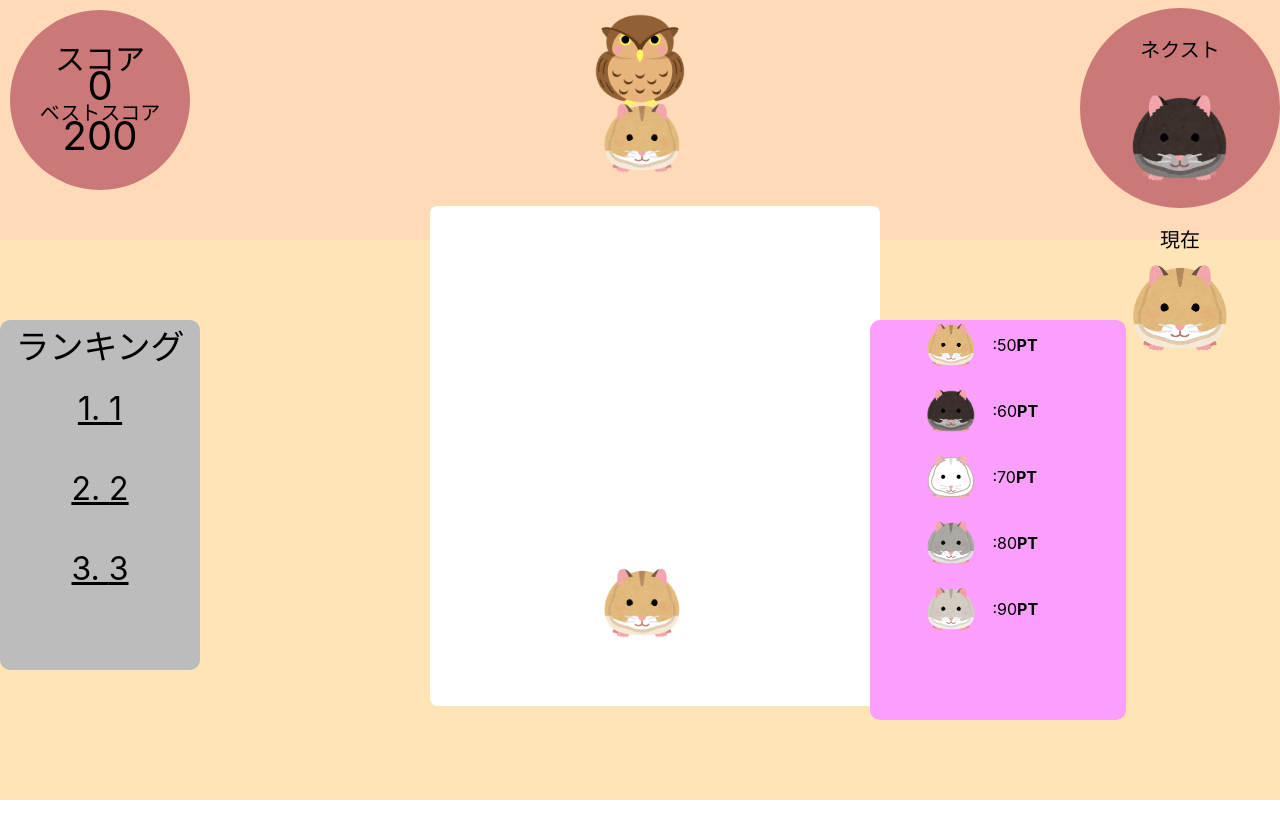
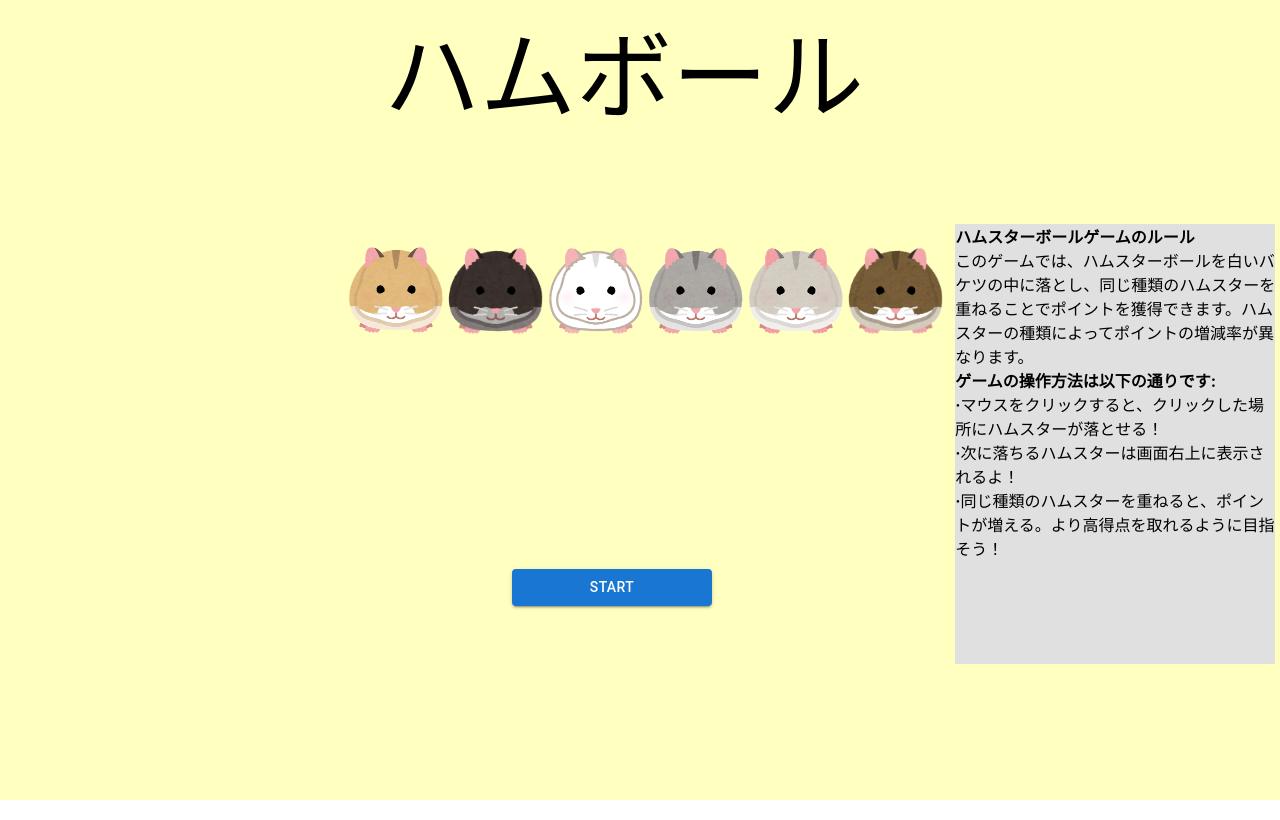
Before and after one commit to CA01971028/fruit_game, a React (Create React App) app in the folder game/frontend/: page / in a window 1280 px wide. Built offline with nearby package versions, Linux system fonts and the light colour scheme; no server answers.

Commit message:
fontSize changed
big font

```diff
--- a/game/frontend/src/App.tsx
+++ b/game/frontend/src/App.tsx
@@ -24,8 +24,8 @@ const App: React.FC = () => {
     // <Start_display/>
     <AuthProvider>
       <Routes>
-        {/* <Route path="/" element={<Start_display />} /> */}
-        <Route path="/" element={<Supot />} />
+        <Route path="/" element={<Start_display />} />
+        <Route path="/account" element={<Supot />} />
       </Routes>
     </AuthProvider>
   );
--- a/game/frontend/src/compornent/Allow.tsx
+++ b/game/frontend/src/compornent/Allow.tsx
@@ -1,4 +1,3 @@
-import React from 'react'
 import '../css/compornent.css'
 
 function Allow() {
--- a/game/frontend/src/compornent/Animal_ball.tsx
+++ b/game/frontend/src/compornent/Animal_ball.tsx
@@ -1,4 +1,3 @@
-// Animal_ball.tsx
 import React, { useState, useEffect, useRef } from 'react';
 import { Hamster } from './Rectangle';
 
--- a/game/frontend/src/compornent/Start_display.tsx
+++ b/game/frontend/src/compornent/Start_display.tsx
@@ -53,6 +53,12 @@ const App: React.FC = () => {
                   marginLeft:'40%',
                   width:'200px;'
                   }} variant="contained" onClick={onclick}>START</Button>
+      <Box sx={{backgroundColor:'#e0e0e0',width:'25%',height:'55%',display:'inline-block',position:'absolute',marginTop:'-45%',marginLeft:'19%'}}><strong>ハムスターボールゲームのルール</strong><br/>
+      このゲームでは、ハムスターボールを白いバケツの中に落とし、同じ種類のハムスターを重ねることでポイントを獲得できます。ハムスターの種類によってポイントの増減率が異なります。<br/><strong>ゲームの操作方法は以下の通りです:</strong><br/>
+      <strong>&middot;</strong>マウスをクリックすると、クリックした場所にハムスターが落とせる！<br/><strong>&middot;</strong>次に落ちるハムスターは画面右上に表示されるよ！<br/>
+      <strong>&middot;</strong>同じ種類のハムスターを重ねると、ポイントが増える。より高得点を取れるように目指そう！
+      </Box>
+
     </>
   );
 };
--- a/game/frontend/src/compornent/background.tsx
+++ b/game/frontend/src/compornent/background.tsx
@@ -1,4 +1,3 @@
-import React from 'react'
 import '../App'
 
 function background() {
--- a/game/frontend/src/compornent/next_block.tsx
+++ b/game/frontend/src/compornent/next_block.tsx
@@ -1,4 +1,3 @@
-import React from 'react'
 import { Box } from '@mui/material';
 
 import ham1 from '../img/hamster.png';
@@ -6,42 +5,31 @@ import ham2 from '../img/animal_hamster6.png';
 import ham3 from '../img/animal_hamster5.png';
 import ham4 from '../img/animal_hamster4.png';
 import ham5 from '../img/animal_hamster3.png';
-import ham6 from '../img/animal_hamster2.png';
-
-import Allow from "./Allow";
 
 
 function next_block() {
   return (
     <div className="donut">
-      {/* <Box component="img"src={ham1}alt="ハムスター各種"height={50}width={50}sx={{ position: 'absolute', top: '0px', left: '35%' }}/>
-      <Box component="img"src={ham2}alt="ハムスター各種"height={50}width={50}sx={{ position: 'absolute', top: '20%', left: '70%' }}/>
-      <Box component="img"src={ham3}alt="ハムスター各種"height={50}width={50}sx={{ position: 'absolute', top: '55%', left: '70%' }}/>
-      <Box component="img"src={ham4}alt="ハムスター各種"height={50}width={50}sx={{ position: 'absolute', top: '75%', left: '35%' }}/>
-      <Box component="img"src={ham5}alt="ハムスター各種"height={50}width={50}sx={{ position: 'absolute', top: '50%', left: '3%' }}/>
-      <Box component="img"src={ham6}alt="ハムスター各種"height={50}width={50}sx={{ position: 'absolute', top: '12%', left: '8%' }}/>
-
-      <Allow /> */}
   <Box sx={{ display: 'flex', flexDirection: 'column', alignItems: 'flex-start' }}>
       <Box sx={{ display: 'flex', alignItems: 'center', mb: 2 }}>
         <Box component="img" src={ham1} alt="ハムスター各種" height={50} width={50} marginLeft={7} />
-        <Box sx={{ ml: 2 }}>:50<strong>PT</strong></Box>
+        <Box  sx={{ ml: 2, fontSize:'2em'}}>:50<strong>PT</strong></Box>
       </Box>
       <Box sx={{ display: 'flex', alignItems: 'center', mb: 2 }}>
         <Box component="img" src={ham2} alt="ハムスター各種" height={50} width={50} marginLeft={7}/>
-        <Box sx={{ ml: 2 }}>:60<strong>PT</strong></Box>
+        <Box  sx={{ ml: 2 , fontSize:'2em'}}>:60<strong>PT</strong></Box>
       </Box>
       <Box sx={{ display: 'flex', alignItems: 'center', mb: 2 }}>
         <Box component="img" src={ham3} alt="ハムスター各種" height={50} width={50} marginLeft={7}/>
-        <Box sx={{ ml: 2 }}>:70<strong>PT</strong></Box>
+        <Box  sx={{ ml: 2 , fontSize:'2em'}}>:70<strong>PT</strong></Box>
       </Box>
       <Box sx={{ display: 'flex', alignItems: 'center', mb: 2 }}>
         <Box component="img" src={ham4} alt="ハムスター各種" height={50} width={50} marginLeft={7}/>
-        <Box sx={{ ml: 2 }}>:80<strong>PT</strong></Box>
+        <Box  sx={{ ml: 2 , fontSize:'2em'}}>:80<strong>PT</strong></Box>
       </Box>
       <Box sx={{ display: 'flex', alignItems: 'center', mb: 2 }}>
         <Box component="img" src={ham5} alt="ハムスター各種" height={50} width={50} marginLeft={7}/>
-        <Box sx={{ ml: 2 }}>:90<strong>PT</strong></Box>
+        <Box  sx={{ ml: 2 , fontSize:'2em'}}>:90<strong>PT</strong></Box>
       </Box>
   </Box>
     </div>
--- a/game/frontend/src/compornent/score.tsx
+++ b/game/frontend/src/compornent/score.tsx
@@ -1,12 +1,6 @@
 import React ,{useEffect,useState} from 'react';
 import axios from "axios";
 import Next from './Next';
-
-
-
-
-
-
 
 function Score() {
   const [scores,setScores] = useState<number>(200)
```
Also changed, not shown: game/frontend/src/compornent/Supot.tsx (+1 -7 lines).
